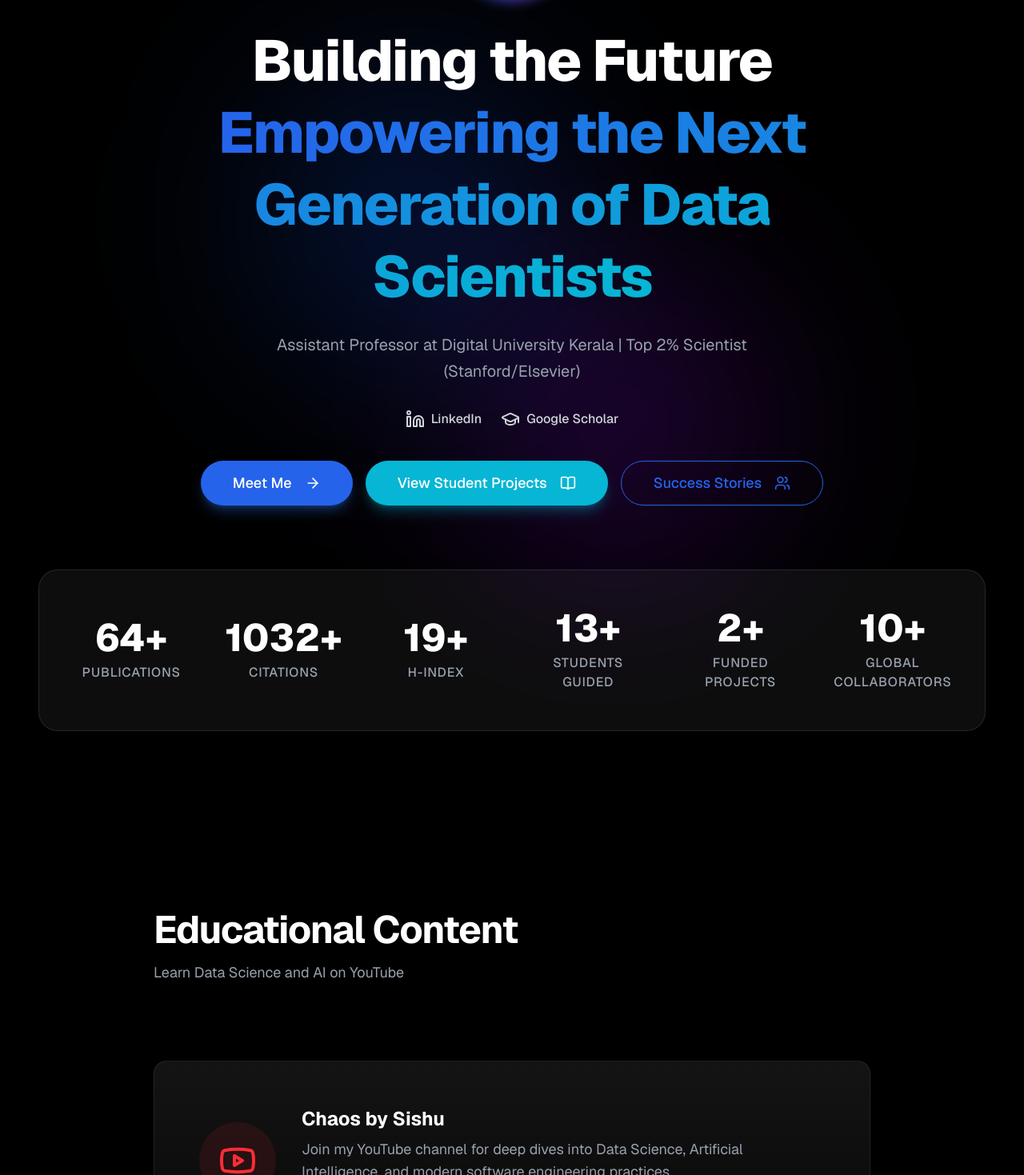
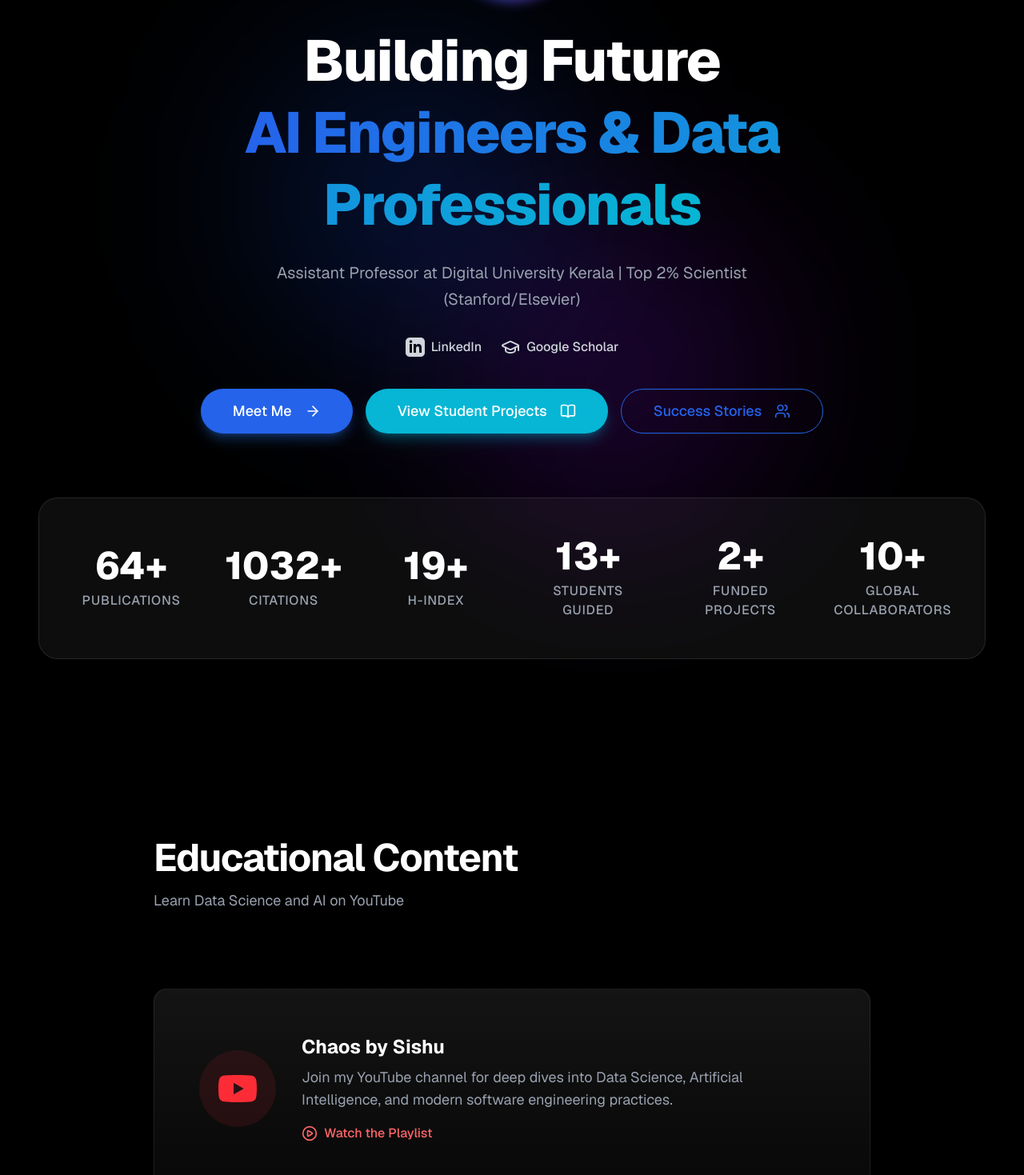
Before and after one commit to R123-RB/sishu_web_portfolio, a Next.js app: page / in a window 1280 px wide. Shown: the part 321-1790 px from the top of the page at 80% size. Built offline with nearby package versions, Linux system fonts and the light colour scheme.

Commit message:
Fix lucide-react missing export errors by using inline SVGs

```diff
--- a/src/components/sections/HeroSection.tsx
+++ b/src/components/sections/HeroSection.tsx
@@ -6,7 +6,13 @@
 import { Button } from '@/components/ui/Button';
 import { AnimatedCounter } from '@/components/ui/AnimatedCounter';
 import portfolioData from '@/data/portfolioData.json';
-import { ArrowRight, BookOpen, Users, Linkedin, GraduationCap } from 'lucide-react';
+import { ArrowRight, BookOpen, Users, GraduationCap } from 'lucide-react';
+
+const LinkedinIcon = ({ className }: { className?: string }) => (
+  <svg xmlns="http://www.w3.org/2000/svg" viewBox="0 0 24 24" fill="currentColor" className={className}>
+    <path d="M19 0h-14c-2.761 0-5 2.239-5 5v14c0 2.761 2.239 5 5 5h14c2.762 0 5-2.239 5-5v-14c0-2.761-2.238-5-5-5zm-11 19h-3v-11h3v11zm-1.5-12.268c-.966 0-1.75-.79-1.75-1.764s.784-1.764 1.75-1.764 1.75.79 1.75 1.764-.783 1.764-1.75 1.764zm13.5 12.268h-3v-5.604c0-3.368-4-3.113-4 0v5.604h-3v-11h3v1.765c1.396-2.586 7-2.777 7 2.476v6.759z"/>
+  </svg>
+);
 
 export const HeroSection = () => {
   const { hero } = portfolioData;
@@ -46,8 +52,8 @@
           transition={{ duration: 0.6, delay: 0.2 }}
           className="text-5xl md:text-7xl font-extrabold tracking-tight mb-6 max-w-4xl leading-tight"
         >
-          Building the Future <br className="hidden md:block" />
-          <span className="text-gradient">Empowering the Next Generation of Data Scientists</span>
+          Building Future <br className="hidden md:block" />
+          <span className="text-gradient">AI Engineers & Data Professionals</span>
         </motion.h1>
 
         {/* Subheading */}
@@ -68,7 +74,7 @@
           className="flex flex-wrap items-center justify-center gap-6 mb-10"
         >
           <a href="https://www.linkedin.com/in/sishu-shankar-muni-2a8505110?utm_source=share_via&utm_content=profile&utm_medium=member_android" target="_blank" rel="noopener noreferrer" className="flex items-center gap-2 text-gray-300 hover:text-blue-500 transition-colors">
-            <Linkedin className="w-6 h-6" />
+            <LinkedinIcon className="w-6 h-6" />
             <span className="font-medium">LinkedIn</span>
           </a>
           <a href="https://scholar.google.com/citations?user=HqDJFc0AAAAJ&hl=en" target="_blank" rel="noopener noreferrer" className="flex items-center gap-2 text-gray-300 hover:text-blue-400 transition-colors">
--- a/src/components/sections/YouTubeSection.tsx
+++ b/src/components/sections/YouTubeSection.tsx
@@ -4,7 +4,13 @@
 import { Section } from '@/components/ui/Section';
 import { Card } from '@/components/ui/Card';
 import { motion } from 'framer-motion';
-import { Youtube, ExternalLink, PlayCircle } from 'lucide-react';
+import { ExternalLink, PlayCircle } from 'lucide-react';
+
+const YoutubeIcon = ({ className }: { className?: string }) => (
+  <svg xmlns="http://www.w3.org/2000/svg" viewBox="0 0 24 24" fill="currentColor" className={className}>
+    <path d="M23.498 6.186a3.016 3.016 0 0 0-2.122-2.136C19.505 3.545 12 3.545 12 3.545s-7.505 0-9.377.505A3.017 3.017 0 0 0 .502 6.186C0 8.07 0 12 0 12s0 3.93.502 5.814a3.016 3.016 0 0 0 2.122 2.136c1.871.505 9.376.505 9.376.505s7.505 0 9.377-.505a3.015 3.015 0 0 0 2.122-2.136C24 15.93 24 12 24 12s0-3.93-.502-5.814zM9.545 15.568V8.432L15.818 12l-6.273 3.568z"/>
+  </svg>
+);
 
 export const YouTubeSection = () => {
   return (
@@ -20,9 +26,8 @@
           <Card className="overflow-hidden bg-zinc-900 border-zinc-800 hover:border-red-500/50 hover:shadow-lg hover:shadow-red-500/10 transition-all duration-300 transform group-hover:-translate-y-1">
             <div className="flex flex-col md:flex-row items-center p-8 gap-8">
               <div className="flex-shrink-0 w-24 h-24 bg-red-500/10 rounded-full flex items-center justify-center group-hover:bg-red-500/20 transition-colors">
-                <Youtube className="w-12 h-12 text-red-500" />
-              </div>
-              <div className="flex-grow text-center md:text-left">
+                <YoutubeIcon className="w-12 h-12 text-red-500" />
+              </div>              <div className="flex-grow text-center md:text-left">
                 <h3 className="text-2xl font-bold text-white mb-2 group-hover:text-red-400 transition-colors">Chaos by Sishu</h3>
                 <p className="text-gray-400 mb-4 text-lg">
                   Join my YouTube channel for deep dives into Data Science, Artificial Intelligence, and modern software engineering practices.
```
